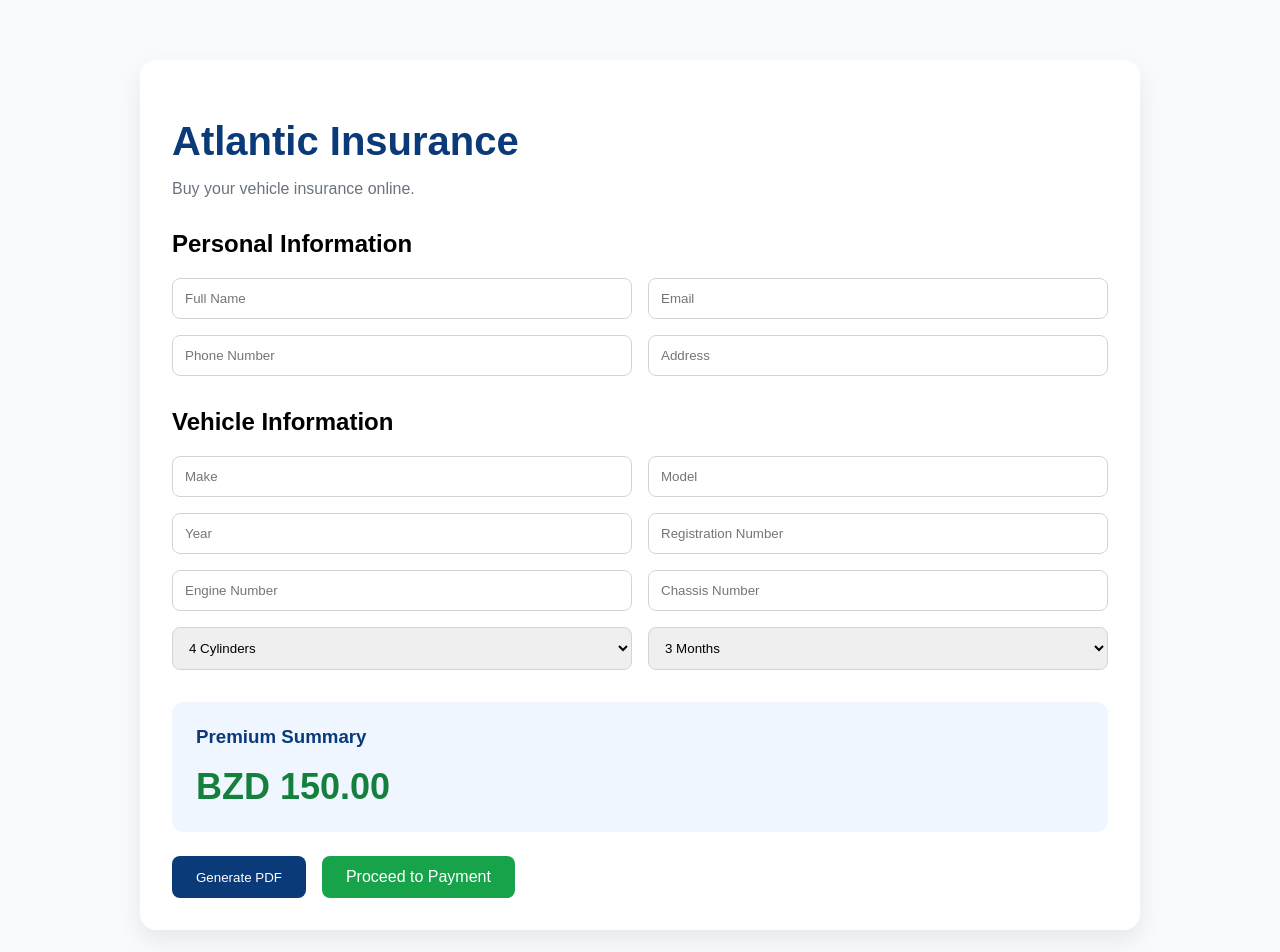
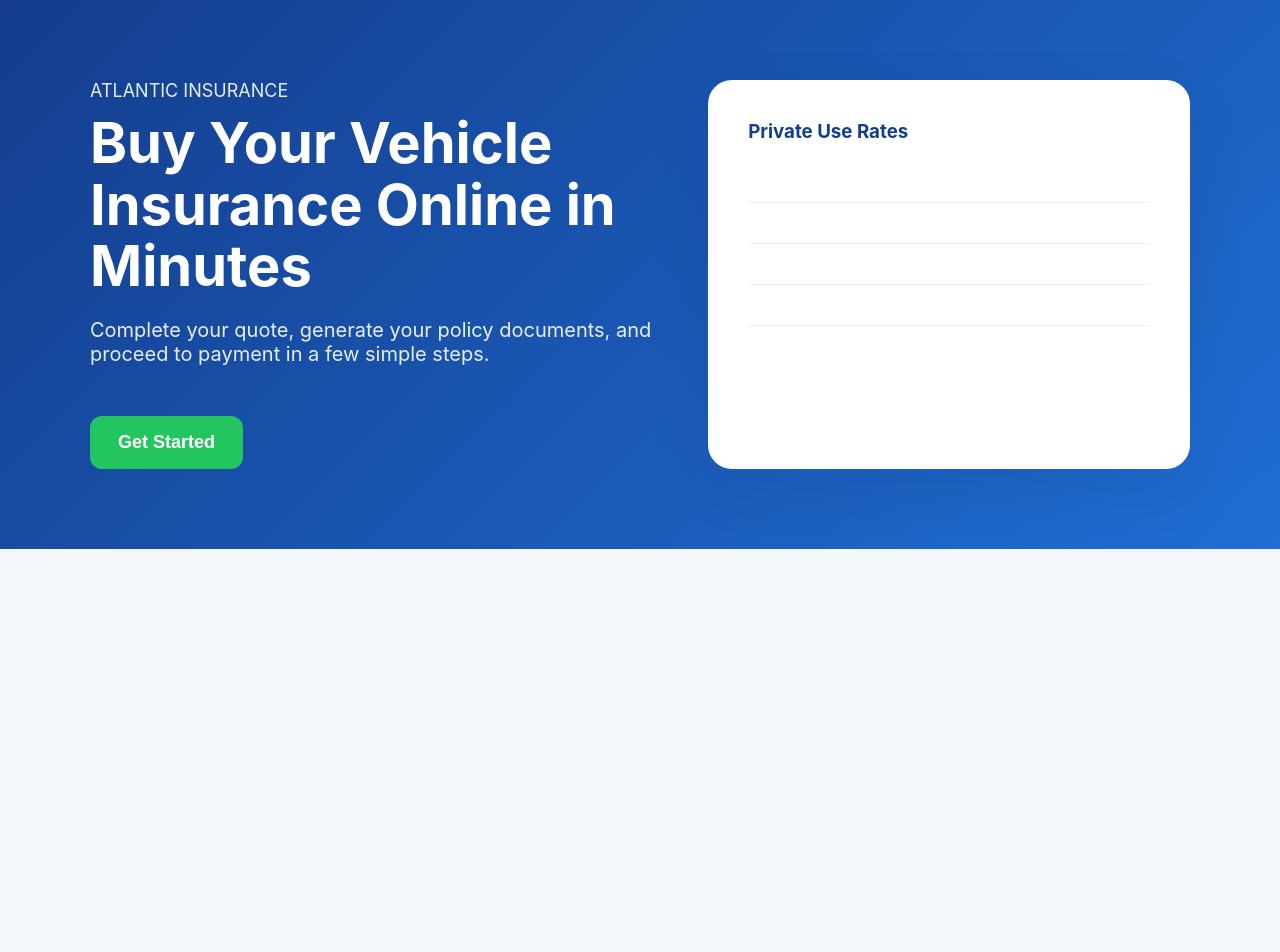
Before and after one commit to rantomunoz-ui/atlantic-insurance-prototype, a Next.js app: page / in a window 1280 px wide. Shown: the top 952 px of the page. After the commit the page ends 800 px from the top, so only its background shows below. Built offline with nearby package versions, Linux system fonts and the light colour scheme.

Commit message:
Premium presentation version

```diff
--- a/app/layout.tsx
+++ b/app/layout.tsx
@@ -1,19 +1,13 @@
 
 import React from "react";
-
 export const metadata = {
-  title: "Atlantic Insurance Prototype",
-  description: "Vehicle insurance prototype",
+  title: "Atlantic Insurance Online",
+  description: "Vehicle Insurance Prototype",
 };
-
-export default function RootLayout({
-  children,
-}: {
-  children: React.ReactNode;
-}) {
+export default function RootLayout({children}:{children: React.ReactNode}) {
   return (
     <html lang="en">
-      <body style={{ margin: 0, fontFamily: "Arial, sans-serif", background: "#f9fafb" }}>
+      <body style={{margin:0,fontFamily:"Inter, Arial, sans-serif",background:"#f4f7fb"}}>
         {children}
       </body>
     </html>
--- a/app/page.tsx
+++ b/app/page.tsx
@@ -1,6 +1,5 @@
 
 "use client";
-
 import React, { useState } from "react";
 import jsPDF from "jspdf";
 
@@ -12,169 +11,162 @@
 };
 
 export default function Home() {
+  const [started, setStarted] = useState(false);
   const [form, setForm] = useState({
-    fullName: "",
-    email: "",
-    phone: "",
-    address: "",
-    make: "",
-    model: "",
-    year: "",
-    registration: "",
-    engineNo: "",
-    chassisNo: "",
-    cylinders: "4",
-    coveragePeriod: "3 Months",
+    fullName: "", email: "", phone: "", make: "", model: "",
+    registration: "", cylinders: "4 Cylinders", coveragePeriod: "3 Months"
   });
 
   const premium = premiumTable[form.coveragePeriod] || 0;
+  const step = started ? 3 : 0;
 
-  const updateField = (field: string, value: string) => {
-    setForm((prev) => ({ ...prev, [field]: value }));
-  };
+  const update = (field: string, value: string) =>
+    setForm(prev => ({...prev, [field]: value}));
 
   const generatePDF = () => {
     const doc = new jsPDF();
-    doc.setFontSize(18);
-    doc.text("Atlantic Insurance - Motor Insurance Quote", 20, 20);
-
-    doc.setFontSize(12);
-    let y = 40;
-    const rows = [
-      ["Full Name", form.fullName],
-      ["Email", form.email],
-      ["Phone", form.phone],
-      ["Address", form.address],
-      ["Vehicle", `${form.year} ${form.make} ${form.model}`],
-      ["Registration", form.registration],
-      ["Engine No.", form.engineNo],
-      ["Chassis No.", form.chassisNo],
-      ["Cylinders", form.cylinders],
-      ["Coverage Period", form.coveragePeriod],
-      ["Premium", `BZD ${premium.toFixed(2)}`],
-    ];
-
-    rows.forEach(([label, value]) => {
-      doc.text(`${label}: ${value}`, 20, y);
-      y += 8;
+    doc.setFontSize(22);
+    doc.text("Atlantic Insurance", 20, 20);
+    doc.setFontSize(14);
+    doc.text("Motor Insurance Quote", 20, 30);
+    let y = 50;
+    Object.entries({
+      "Customer": form.fullName,
+      "Email": form.email,
+      "Phone": form.phone,
+      "Vehicle": `${form.make} ${form.model}`,
+      "Registration": form.registration,
+      "Coverage": form.coveragePeriod,
+      "Premium": `BZD ${premium.toFixed(2)}`
+    }).forEach(([k,v]) => {
+      doc.text(`${k}: ${v}`, 20, y);
+      y += 10;
     });
-
     doc.save("Atlantic-Insurance-Quote.pdf");
   };
 
-  const inputStyle: React.CSSProperties = {
+  const card = {
+    background: "white",
+    borderRadius: 24,
+    boxShadow: "0 20px 60px rgba(15,23,42,0.08)",
+    padding: 40
+  } as React.CSSProperties;
+
+  const input = {
     width: "100%",
-    padding: "12px",
-    border: "1px solid #d1d5db",
-    borderRadius: "8px",
+    padding: "14px 16px",
+    borderRadius: 12,
+    border: "1px solid #dbe2ea",
     boxSizing: "border-box",
-  };
+    fontSize: 16
+  } as React.CSSProperties;
+
+  if (!started) {
+    return (
+      <main>
+        <section style={{
+          background: "linear-gradient(135deg,#143d8d,#1f6ed4)",
+          color: "white", padding: "80px 20px"
+        }}>
+          <div style={{maxWidth: 1100, margin: "0 auto", display: "grid", gridTemplateColumns: "1.2fr 1fr", gap: 40}}>
+            <div>
+              <div style={{fontSize: 18, opacity: .9, marginBottom: 12}}>ATLANTIC INSURANCE</div>
+              <h1 style={{fontSize: 56, lineHeight: 1.1, margin: "0 0 20px 0"}}>
+                Buy Your Vehicle Insurance Online in Minutes
+              </h1>
+              <p style={{fontSize: 20, opacity: .9, maxWidth: 600}}>
+                Complete your quote, generate your policy documents, and proceed to payment in a few simple steps.
+              </p>
+              <button onClick={() => setStarted(true)} style={{
+                marginTop: 30, background: "#22c55e", color: "white",
+                border: "none", borderRadius: 12, padding: "16px 28px",
+                fontSize: 18, cursor: "pointer", fontWeight: 600
+              }}>
+                Get Started
+              </button>
+            </div>
+            <div style={card}>
+              <h3 style={{marginTop:0, color:"#143d8d"}}>Private Use Rates</h3>
+              {Object.entries(premiumTable).map(([k,v]) => (
+                <div key={k} style={{display:"flex", justifyContent:"space-between", padding:"10px 0", borderBottom:"1px solid #eef2f7"}}>
+                  <span>{k}</span><strong>BZD {v.toFixed(2)}</strong>
+                </div>
+              ))}
+            </div>
+          </div>
+        </section>
+      </main>
+    );
+  }
 
   return (
-    <main style={{ maxWidth: 1000, margin: "40px auto", padding: 20 }}>
-      <div style={{ background: "white", padding: 32, borderRadius: 16, boxShadow: "0 10px 25px rgba(0,0,0,0.08)" }}>
-        <h1 style={{ color: "#0b3a78", fontSize: 40, marginBottom: 8 }}>
-          Atlantic Insurance
-        </h1>
-        <p style={{ color: "#6b7280", marginBottom: 32 }}>
-          Buy your vehicle insurance online.
-        </p>
-
-        <h2>Personal Information</h2>
-        <div style={{ display: "grid", gridTemplateColumns: "1fr 1fr", gap: 16, marginBottom: 32 }}>
-          {[
-            ["fullName", "Full Name"],
-            ["email", "Email"],
-            ["phone", "Phone Number"],
-            ["address", "Address"],
-          ].map(([field, label]) => (
-            <input
-              key={field}
-              placeholder={label}
-              style={inputStyle}
-              value={(form as any)[field]}
-              onChange={(e) => updateField(field, e.target.value)}
-            />
-          ))}
+    <main style={{maxWidth: 1100, margin: "40px auto", padding: 20}}>
+      <div style={{marginBottom: 20}}>
+        <div style={{fontSize: 14, color: "#64748b"}}>Step {step} of 3</div>
+        <div style={{height: 8, background:"#e2e8f0", borderRadius: 99, marginTop: 8}}>
+          <div style={{width: "100%", height: "100%", background:"#22c55e", borderRadius: 99}} />
+        </div>
       </div>
 
-        <h2>Vehicle Information</h2>
-        <div style={{ display: "grid", gridTemplateColumns: "1fr 1fr", gap: 16, marginBottom: 32 }}>
+      <div style={{display: "grid", gridTemplateColumns: "2fr 1fr", gap: 30}}>
+        <div style={card}>
+          <h2 style={{marginTop:0, color:"#143d8d"}}>Vehicle Insurance Application</h2>
+          <div style={{display:"grid", gridTemplateColumns:"1fr 1fr", gap:16}}>
             {[
-            ["make", "Make"],
-            ["model", "Model"],
-            ["year", "Year"],
-            ["registration", "Registration Number"],
-            ["engineNo", "Engine Number"],
-            ["chassisNo", "Chassis Number"],
-          ].map(([field, label]) => (
-            <input
-              key={field}
-              placeholder={label}
-              style={inputStyle}
+              ["fullName","Full Name"],
+              ["email","Email Address"],
+              ["phone","Phone Number"],
+              ["registration","Registration Number"],
+              ["make","Vehicle Make"],
+              ["model","Vehicle Model"],
+            ].map(([field,label]) => (
+              <input key={field} placeholder={label} style={input}
                 value={(form as any)[field]}
-              onChange={(e) => updateField(field, e.target.value)}
-            />
+                onChange={(e)=>update(field,e.target.value)} />
             ))}
-
-          <select
-            style={inputStyle}
-            value={form.cylinders}
-            onChange={(e) => updateField("cylinders", e.target.value)}
-          >
-            <option value="4">4 Cylinders</option>
-            <option value="6">6 Cylinders</option>
-            <option value="8">8 Cylinders</option>
+            <select style={input} value={form.cylinders}
+              onChange={(e)=>update("cylinders",e.target.value)}>
+              <option>4 Cylinders</option>
+              <option>6 Cylinders</option>
+              <option>8 Cylinders</option>
             </select>
-
-          <select
-            style={inputStyle}
-            value={form.coveragePeriod}
-            onChange={(e) => updateField("coveragePeriod", e.target.value)}
-          >
+            <select style={input} value={form.coveragePeriod}
+              onChange={(e)=>update("coveragePeriod",e.target.value)}>
               <option>3 Months</option>
               <option>6 Months</option>
               <option>9 Months</option>
               <option>12 Months</option>
             </select>
           </div>
-
-        <div style={{ background: "#eff6ff", padding: 24, borderRadius: 12, marginBottom: 24 }}>
-          <h3 style={{ marginTop: 0, color: "#0b3a78" }}>Premium Summary</h3>
-          <p style={{ fontSize: 36, fontWeight: "bold", color: "#15803d", margin: 0 }}>
-            BZD {premium.toFixed(2)}
-          </p>
         </div>
 
-        <div style={{ display: "flex", gap: 16, flexWrap: "wrap" }}>
-          <button
-            onClick={generatePDF}
+        <div style={card}>
+          <h3 style={{marginTop:0, color:"#143d8d"}}>Premium Summary</h3>
+          <div style={{fontSize: 14, color:"#64748b"}}>{form.coveragePeriod}</div>
+          <div style={{fontSize: 42, fontWeight: 700, color:"#16a34a", margin:"10px 0 20px"}}>
+            BZD {premium.toFixed(2)}
+          </div>
+          <button onClick={generatePDF} style={{
+            width:"100%", background:"#143d8d", color:"white",
+            border:"none", borderRadius:12, padding:"14px", cursor:"pointer",
+            marginBottom:12, fontSize:16
+          }}>
+            Download Quote PDF
+          </button>
+          <a href="https://example.com/payment" target="_blank" rel="noreferrer"
              style={{
-              background: "#0b3a78",
-              color: "white",
-              padding: "12px 24px",
-              border: "none",
-              borderRadius: 8,
-              cursor: "pointer",
-            }}
-          >
-            Generate PDF
-          </button>
-
-          <a
-            href="https://example.com/payment"
-            target="_blank"
-            rel="noopener noreferrer"
-            style={{
-              background: "#16a34a",
-              color: "white",
-              padding: "12px 24px",
-              borderRadius: 8,
-              textDecoration: "none",
-            }}
-          >
+               display:"block", textAlign:"center", background:"#22c55e",
+               color:"white", padding:"14px", borderRadius:12,
+               textDecoration:"none", fontWeight:600
+             }}>
             Proceed to Payment
           </a>
+          <div style={{
+            marginTop:20, padding:16, background:"#f8fafc",
+            borderRadius:12, fontSize:14, color:"#475569"
+          }}>
+            📱 Scan QR code or click the payment button to complete your purchase.
+          </div>
         </div>
       </div>
     </main>
--- a/package.json
+++ b/package.json
@@ -1,5 +1,5 @@
 {
-  "name": "atlantic-insurance-prototype",
+  "name": "atlantic-insurance-premium",
   "private": true,
   "version": "1.0.0",
   "scripts": {
--- a/tsconfig.json
+++ b/tsconfig.json
@@ -1,8 +1,7 @@
-
 {
   "compilerOptions": {
     "target": "es5",
-    "lib": ["dom", "dom.iterable", "esnext"],
+    "lib": ["dom","dom.iterable","esnext"],
     "allowJs": true,
     "skipLibCheck": true,
     "strict": false,
```
Also changed, not shown: 1 other file (tests, documents, lock files or other folders). Lines whose indentation alone changed are shown as unchanged.
